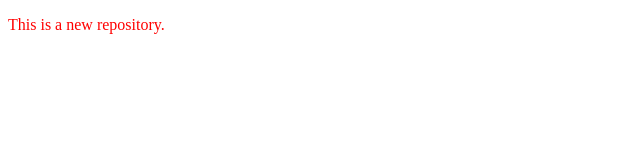
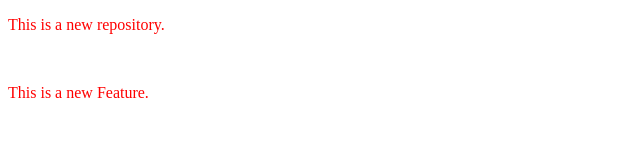
Before and after one commit to chiragkshahdev/LocalRepo, a plain HTML site: page index.html in a window 1280 px wide. Shown: the whole page, without its empty margins (0-640 px from the left). Drawn offline with Linux system fonts and the light colour scheme.

Commit message:
Add new Feature

```diff
--- a/index.html
+++ b/index.html
@@ -7,6 +7,7 @@
     <title>Document</title>
 </head>
 <body>
-    <p>This is a new repository.</p>
+    <p>This is a new repository.</p><br>
+    <p>This is a new Feature.</p>
 </body>
 </html>
```
